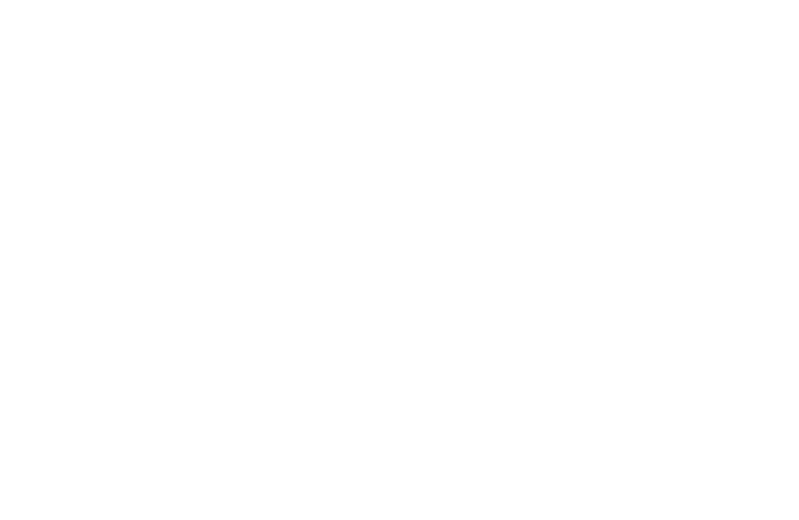
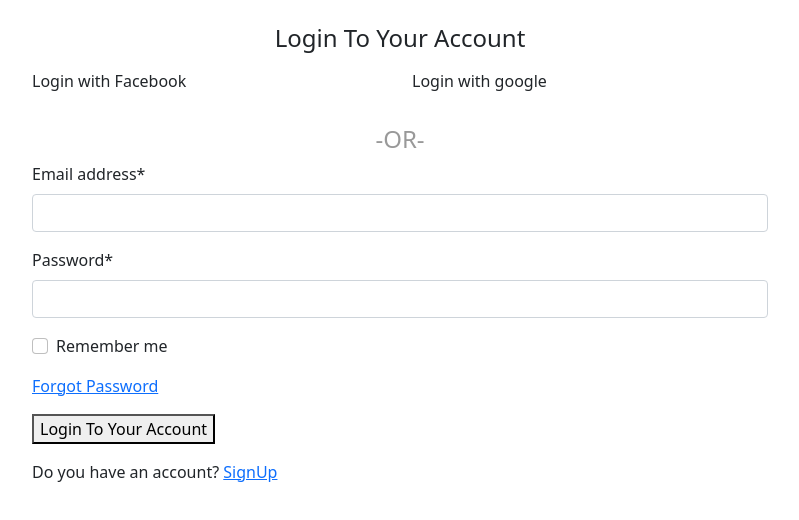
Before and after one commit to Naturephiliac/Spacecrop, a plain HTML site: page login.html in a window 1280 px wide. Shown: the whole page, without its empty margins (240-1039 px from the left). Drawn offline with nearby package versions, Linux system fonts and the light colour scheme.

Commit message:
update on register and login file

```diff
--- a/assets/css/style.css
+++ b/assets/css/style.css
@@ -12,15 +12,20 @@
     color: #d4cf29;
 }
 /* Body */
-body{
+.body{
     position: relative;
-    font-family: 'Trebuchet MS', 'Lucida Sans Unicode', 'Lucida Grande', 'Lucida Sans', Arial, sans-serif;
+    font-family: Verdana, Geneva, Tahoma, sans-serif;
     background-image: url('../img/3.jpg');
     background-repeat: no-repeat;
     background-position: center;
     background-size: cover;
     color: #fff;
     min-height: 700px;
+}
+.loginBody{
+
+    background-color: #fff;
+    font-family: Verdana, Geneva, Tahoma, sans-serif;
 }
 
 .overlay {
--- a/login.html
+++ b/login.html
@@ -7,9 +7,48 @@
     <title>Space Crop</title>
     <link href="https://cdn.jsdelivr.net/npm/bootstrap@5.1.3/dist/css/bootstrap.min.css" rel="stylesheet" integrity="sha384-1BmE4kWBq78iYhFldvKuhfTAU6auU8tT94WrHftjDbrCEXSU1oBoqyl2QvZ6jIW3" crossorigin="anonymous">
 </head>
-<body>
+<body class="loginBody">
+
+    <section class="mt-4">
+        <div class="container">
+            <div class="row">
+                <div class="col col-sm-8 offset-sm-2">
+<h4 class="brown text-center">Login To Your Account</h4>
+<div class="row my-3">
+    <div class="col-6"><p>Login with Facebook</p>
+    </div>
+
+    <div class="col-6">
+        <p>Login with google</p>
+    </div>
+</div>
+      <h4 style="color: #999999;" class="text-center">-OR-</h4>
+
+      <form action="">
+        <div class="mb-3">
+            <label for="Email" class="form-label">Email address*</label>
+            <input type="email" name="email" class="form-control" id="email" aria-describedby="email">
+
+          </div>
+          <div class="mb-3">
+            <label for="Password" class="form-label">Password*</label>
+            <input type="password" class="form-control" id="Password">
+          </div>
+
+          <div class="mb-3 form-check">
+            <input type="checkbox" class="form-check-input" id="Check">
+            <label class="form-check-label" for="check">Remember me</label>
+          </div>
+          <a href="">Forgot Password</a>
+          <button type="submit" class="text-center d-block my-3">Login To Your Account</button>
+      </form>
+      <p>Do you have an account? <a href="register.html" class="">SignUp</a></p>
+</div>
 
 
+            </div>
+        </div>
+    </section>
     <!-- javascript -->
     <script src="https://cdn.jsdelivr.net/npm/bootstrap@5.1.3/dist/js/bootstrap.bundle.min.js" integrity="sha384-ka7Sk0Gln4gmtz2MlQnikT1wXgYsOg+OMhuP+IlRH9sENBO0LRn5q+8nbTov4+1p" crossorigin="anonymous"></script>
 </body>
```
Also changed, not shown: index.html (+1 -1 lines), register.html (+33 -0 lines).
